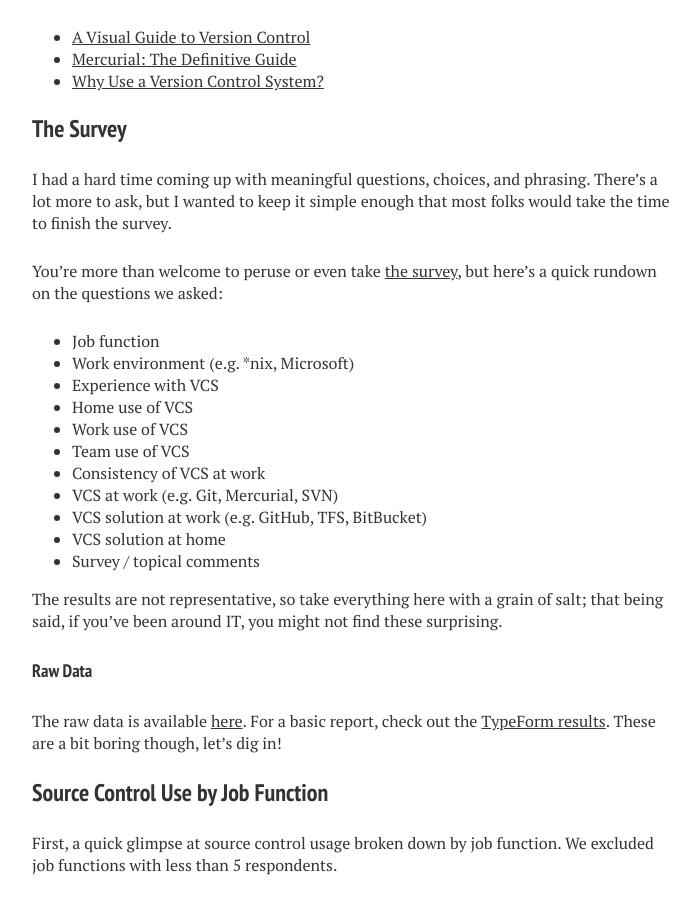
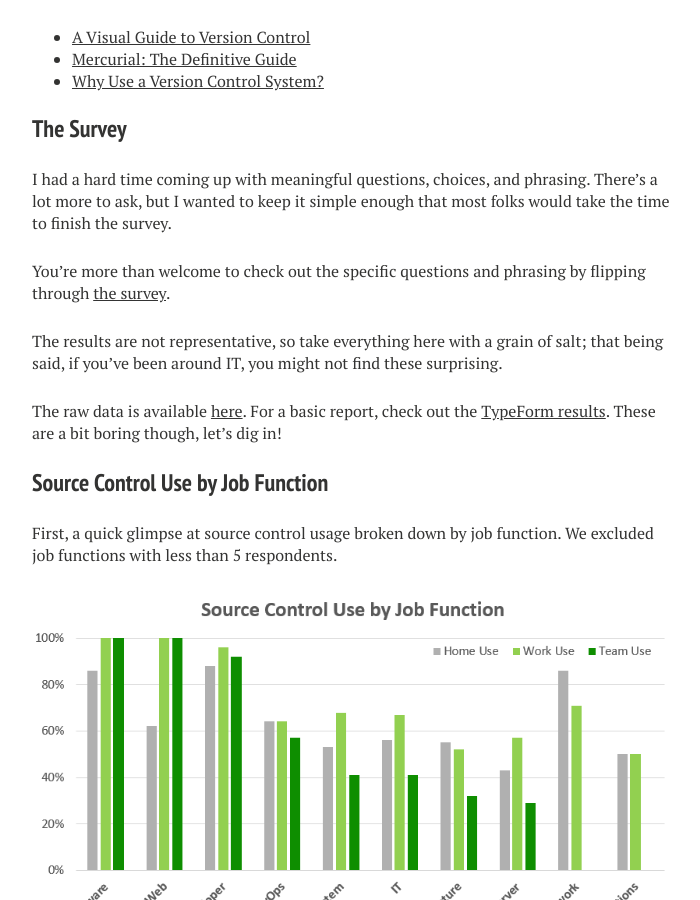
Before and after one commit to RamblingCookieMonster/RamblingCookieMonster.github.io, a Jekyll site: the page built from _posts/2015-05-18-Source-Control-Survey.md, in a window 1280 px wide and 900 px high, scrolled down 1260 px. Shown: the whole window, without its empty margins (288-988 px from the left). Built offline with Jekyll 4.4.1, drawn with Linux system fonts in a browser that asks for light colours; nearby versions of some CDN libraries; comment, search, counter and statistics services are not loaded; some of the changed text lies outside the part shown.

Commit message:
tweak move

```diff
--- a/_posts/2015-05-18-Source-Control-Survey.md
+++ b/_posts/2015-05-18-Source-Control-Survey.md
@@ -38,23 +38,9 @@ If you still aren't convinced that source control is important, here are a few m
 
 I had a hard time coming up with meaningful questions, choices, and phrasing. There's a lot more to ask, but I wanted to keep it simple enough that most folks would take the time to finish the survey.
 
-You're more than welcome to peruse or even take [the survey](http://bit.ly/VCSForIT), but here's a quick rundown on the questions we asked:
-
-* Job function
-* Work environment (e.g. *nix, Microsoft)
-* Experience with VCS
-* Home use of VCS
-* Work use of VCS
-* Team use of VCS
-* Consistency of VCS at work
-* VCS at work (e.g. Git, Mercurial, SVN)
-* VCS solution at work (e.g. GitHub, TFS, BitBucket)
-* VCS solution at home
-* Survey / topical comments
+You're more than welcome to check out the specific questions and phrasing by flipping through [the survey](http://bit.ly/VCSForIT).
 
 The results are not representative, so take everything here with a grain of salt; that being said, if you've been around IT, you might not find these surprising.
-
-#### Raw Data
 
 The raw data is available [here](/images/source-control/VCSSurveyRaw.xlsx). For a basic report, check out the [TypeForm results](https://pscookiemonster.typeform.com/report/RRc2Oj/XrQF). These are a bit boring though, let's dig in!
 
```
Also changed, not shown: other parts of _posts/2015-05-18-Source-Control-Survey.md (+3 -3 lines), Drafts/2015-05-11-Source-Control-Survey.md (deleted, +0 -145 lines).
